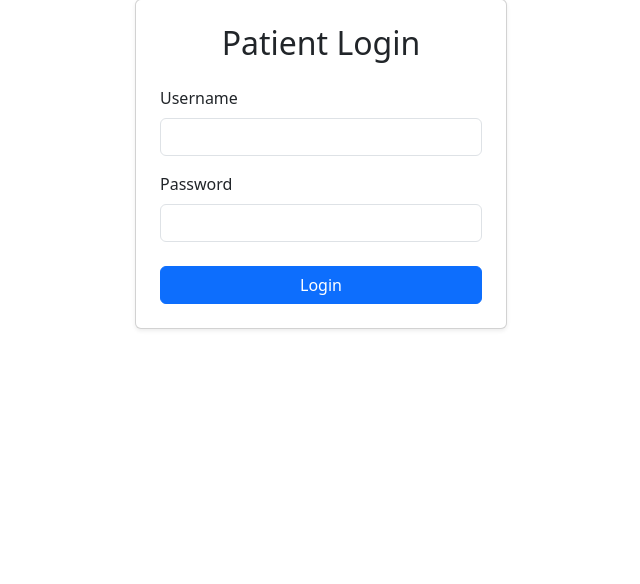
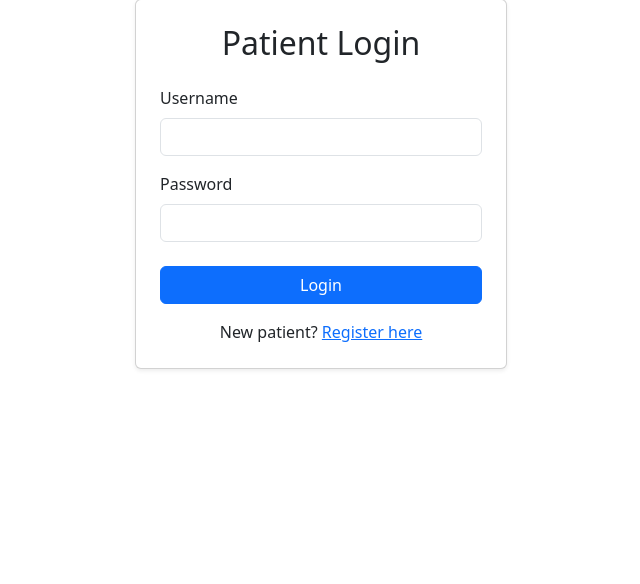
Before and after one commit to Purohit1999/hospital_management, a Django app: page /patientlogin/ in a window 1280 px wide. Shown: the part 105-689 px from the top of the page, without its empty margins (319-959 px from the left). Run offline with Django 3.2, Linux system fonts and the light colour scheme.

Commit message:
Add patient registration link to login page

```diff
--- a/templates/hospital/patient_login.html
+++ b/templates/hospital/patient_login.html
@@ -47,6 +47,9 @@
               Login
             </button>
           </div>
+          <p class="text-center mt-3 mb-0">
+            New patient? <a href="{% url 'patientsignup' %}">Register here</a>
+          </p>
         </form>
       </div>
     </div>
```
